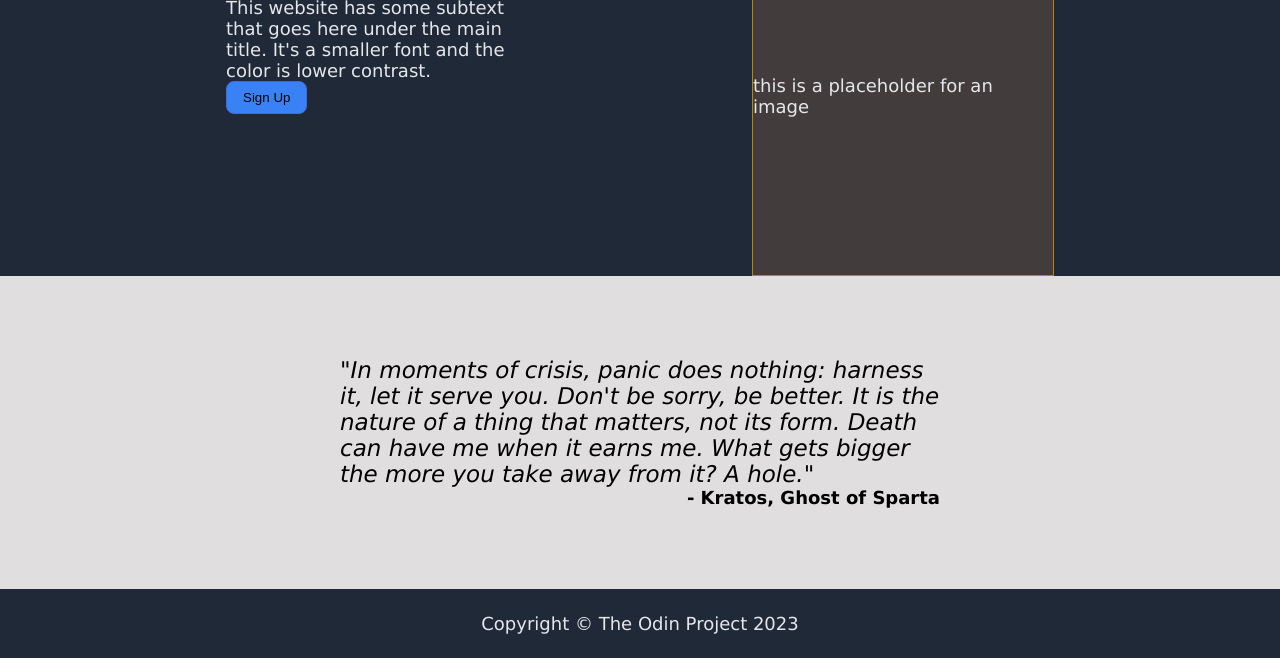
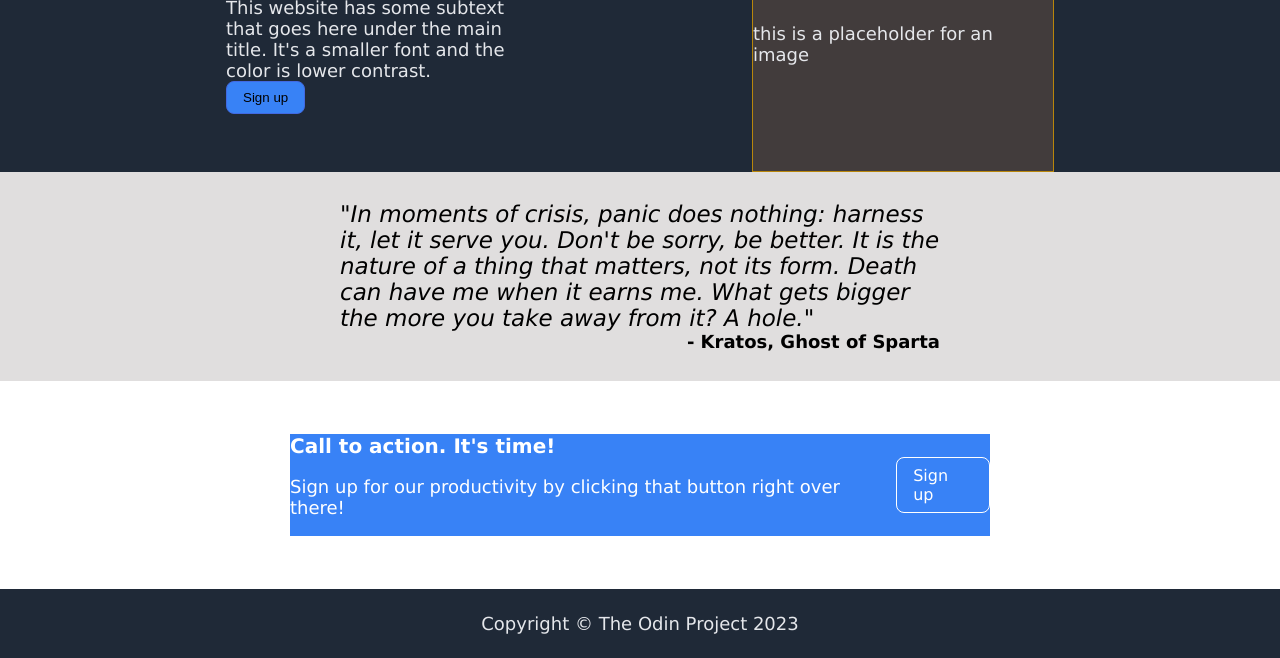
Before and after one commit to urc4/landing-page, a plain HTML site: page index.html in a window 1280 px wide. Shown: the part 142-800 px from the top of the page. Drawn offline with Linux system fonts and the light colour scheme.

Commit message:
Add sign up card
Added sign up card above the footer. One thing that I have been
wondering is: make blue background respobsive without filling up
the entire line - should I use margin or flex-grow? Also, should
I make the footer or header fixed? If so, how so?

```diff
--- a/index.html
+++ b/index.html
@@ -9,6 +9,7 @@
     <!-- What else goes in head tag? Fonts? -->
 </head>
 <body>
+
     <div class="header">
         <div class="logo">
         Header Logo
@@ -20,6 +21,7 @@
             <li><a href="https://www.theodinproject.com/dashboard">header link three</a></li>
         </ul>
     </div>
+
     <div class="welcome">
         <div class="intro">
             <div class="title">This website is awesome</div>
@@ -28,11 +30,13 @@
                 This website has some subtext that goes here under the main
                 title. It's a smaller font and the color is lower contrast.
             </div>
-            <button class="signup-button">Sign Up</button>
+            <button class="signup-button">Sign up</button>
         </div>
         <div class="image">this is a placeholder for an image</div>
     </div>
+
     <div class="info"></div>
+
     <div class="quote-container">
         <div class="quote">
             <div class="sentence">
@@ -45,7 +49,19 @@
             <div class="author">- Kratos, Ghost of Sparta</div>
         </div>
     </div>
-    <div class="signup-call"></div>
+
+    <div class="signup-call">
+        <div class="card">
+            <div class="call">
+                <div class="title">Call to action. It's time!</div>
+                <p>Sign up for our productivity by clicking that
+                    button right over there!
+                </p>
+            </div>
+            <div class="signup-button">Sign up</div>
+        </div>
+    </div>
+
     <div class="footer">Copyright &copy The Odin Project 2023</div>
 
 </body>
--- a/style.css
+++ b/style.css
@@ -111,6 +111,36 @@ body {
     font-size: 18px;
 }
 
+.signup-call {
+    flex-grow: 1;
+    display: flex;
+    justify-content: center;
+    align-items: center;
+}
+
+.signup-call .card {
+    margin: 1.5rem;
+    width: 700px;
+    color: white;
+    background: #3882f6;
+    display: flex;
+    justify-content: center;
+    align-items: center;
+}
+
+.signup-call .title {
+    font-size: 20px;
+    font-weight: 800;
+}
+
+.signup-call p {
+    font-size: 18px;
+}
+
+.signup-call .signup-button {
+    border: 1px solid white;
+}
+
 
 .footer {
     padding: 1.5rem;
```
